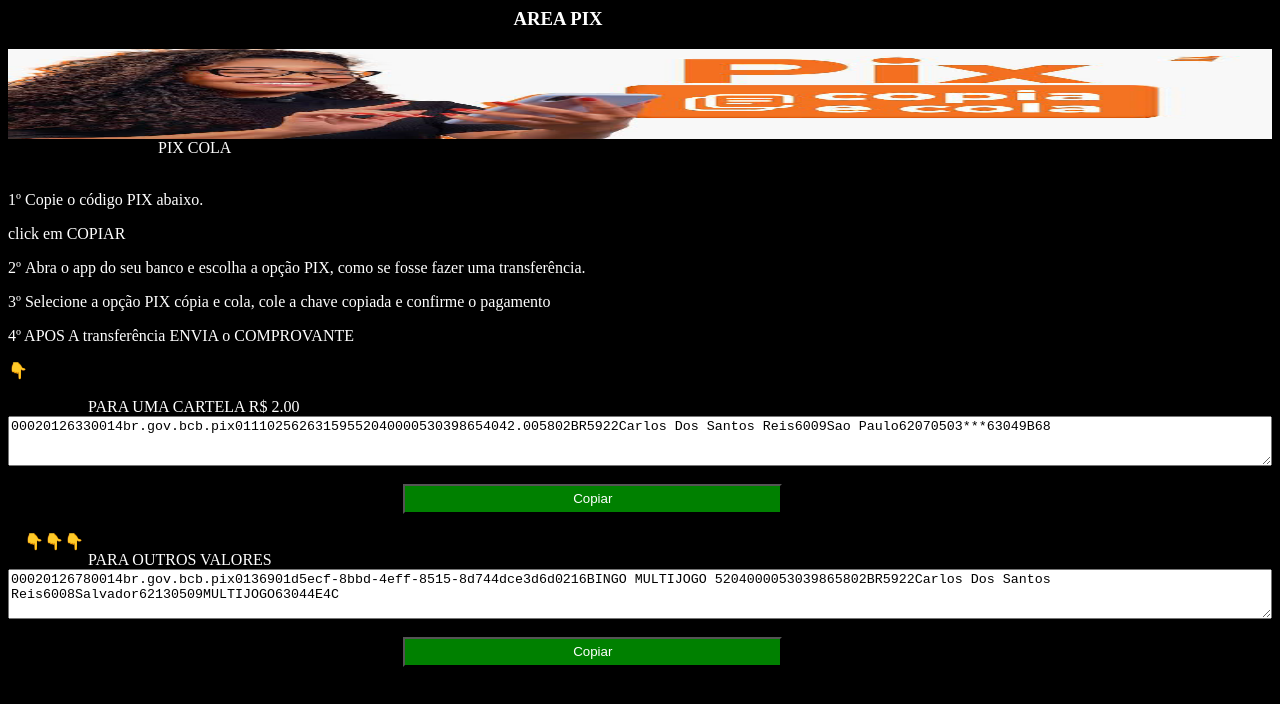
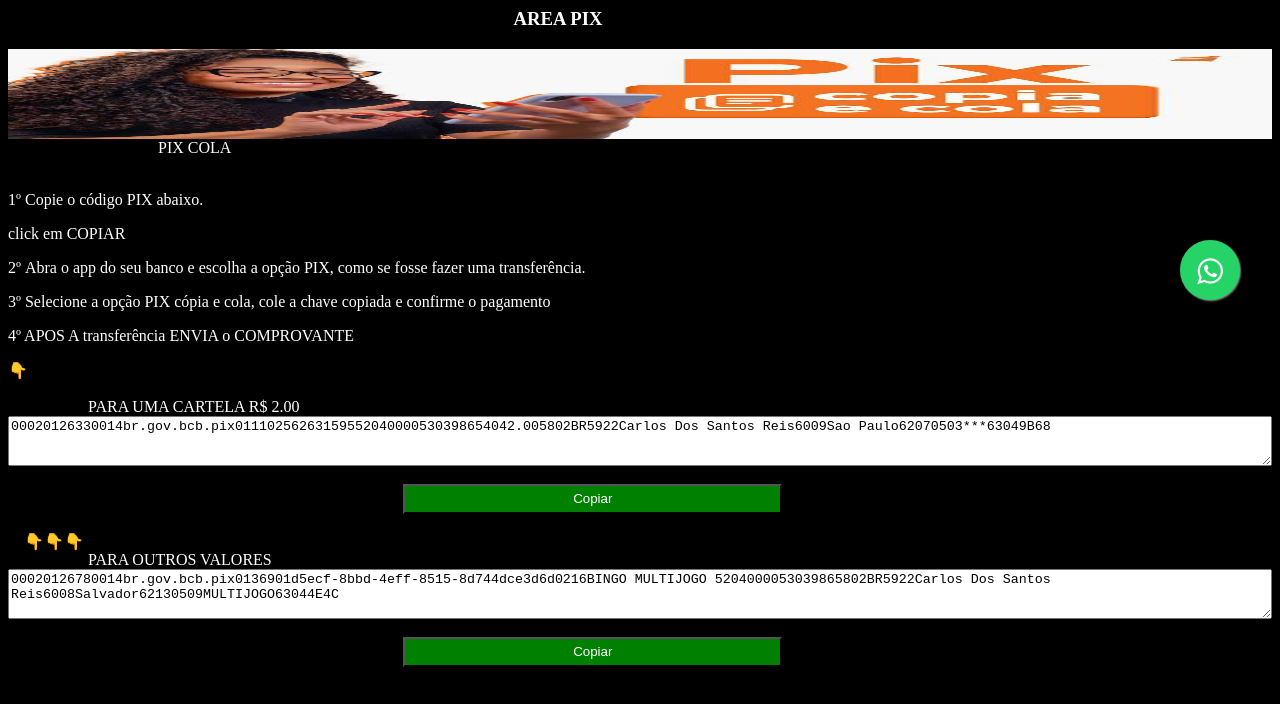
Before and after one commit to Multijogo/Link-de-pagamento-pix, a plain HTML site: page index.html in a window 1280 px wide. Drawn offline with Linux system fonts and the light colour scheme.

Commit message:
Update index.html

```diff
--- a/index.html
+++ b/index.html
@@ -97,8 +97,11 @@ p {
     width:30%;
     background:green;
     color:white;
-}
+    }
 </style>
-
+<link rel="stylesheet" href="https://maxcdn.bootstrapcdn.com/font-awesome/4.5.0/css/font-awesome.min.css">
+<a href="https://wa.me/5571992290058?text=Quero%20CADASTRA%20" style="position:fixed;width:60px;height:60px;bottom:500px;right:40px;background-color:#25d366;color:#FFF;border-radius:50px;text-align:center;font-size:30px;box-shadow: 1px 1px 2px #888;
+  z-index:1000;" target="_blank">
+<i style="margin-top:16px" class="fa fa-whatsapp"></i>
 </body>
 </html>
```
